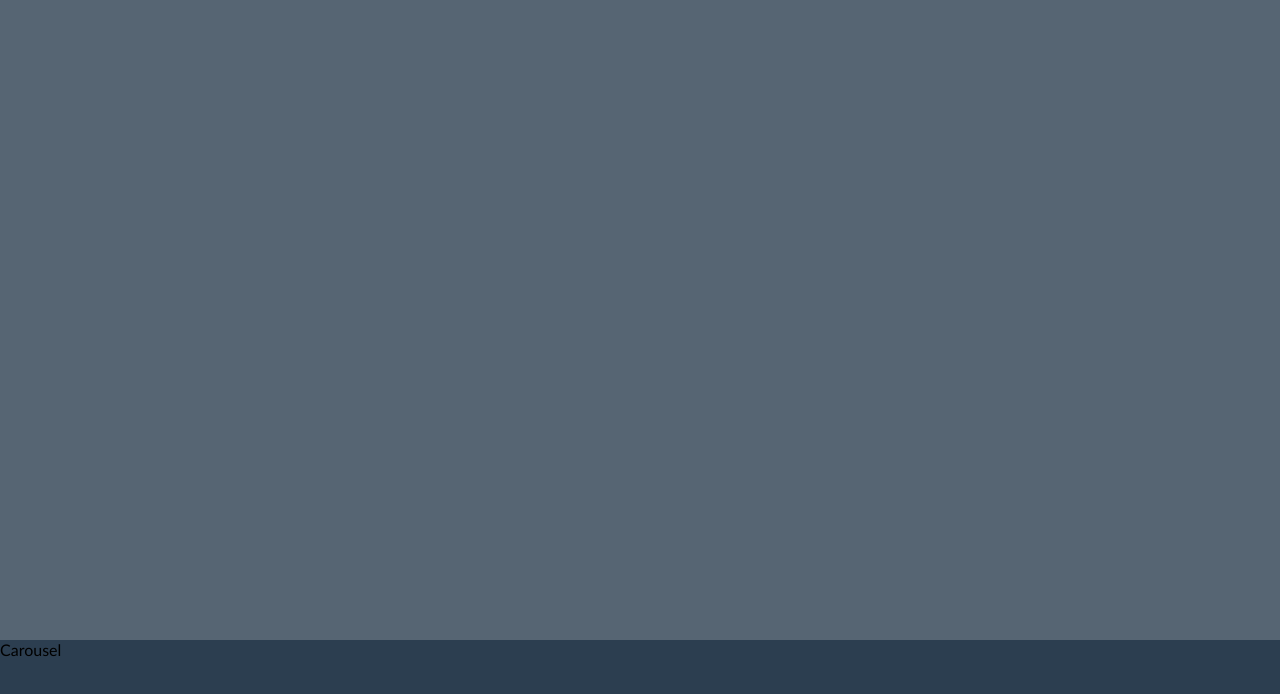
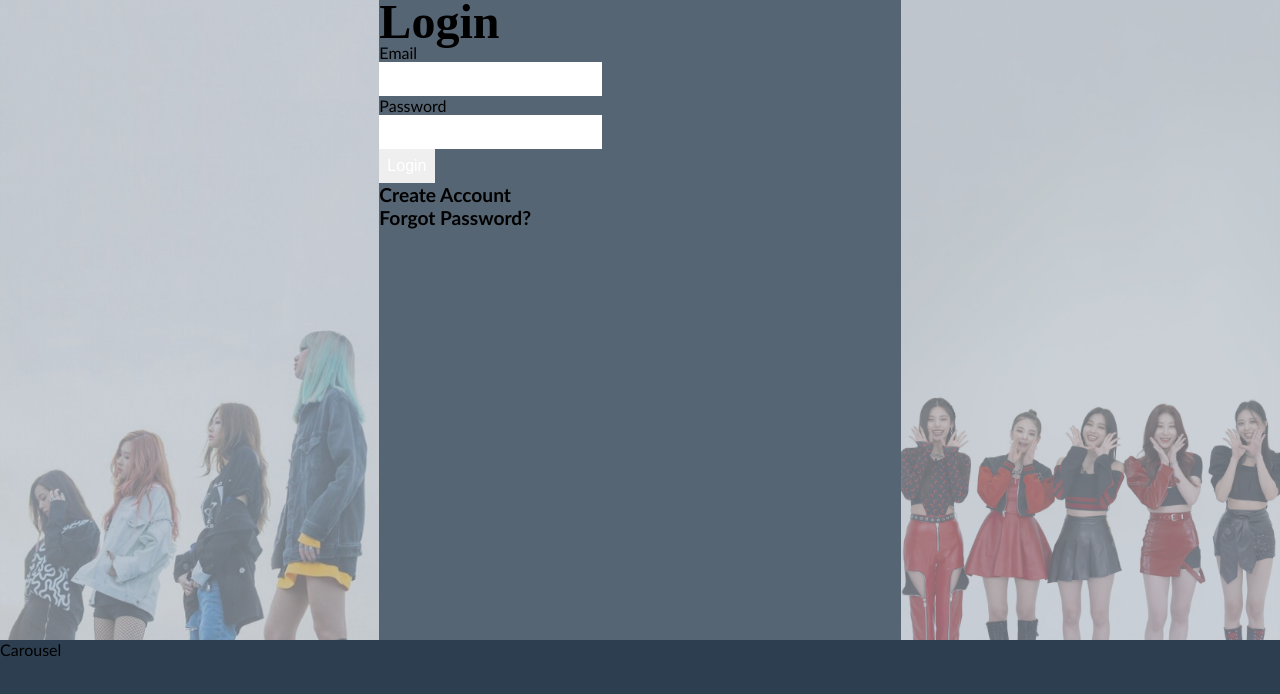
Before and after one commit to Cclayelijah/k-pop.io, a React (Create React App) app in the folder client/: page /login in a window 1280 px wide. Shown: the top 694 px of the page. Built offline with nearby package versions, Linux system fonts and the light colour scheme; a web font is replaced by a local one.

Commit message:
global typography

```diff
--- a/client/src/index.css
+++ b/client/src/index.css
@@ -13,6 +13,7 @@ h5,
 .text {
   font-family: "Keania One", cursive;
   color: #bb8fce;
+  color: inherit;
   margin: 0;
 }
 
--- a/client/src/pages/Compete.tsx
+++ b/client/src/pages/Compete.tsx
@@ -89,6 +89,7 @@ const Main = styled.div`
   flex: 1;
   flex-direction: column;
   gap: 16px;
+  color: #bb8fce;
 `;
 
 const HR2 = styled.div`
--- a/client/src/pages/Idols.tsx
+++ b/client/src/pages/Idols.tsx
@@ -101,6 +101,7 @@ const Top = styled.div`
   display: flex;
   justify-content: space-between;
   margin-bottom: 8px;
+  color: #bb8fce;
   .left {
     width: 400px;
     margin-right: 32px;
--- a/client/src/pages/Login.tsx
+++ b/client/src/pages/Login.tsx
@@ -1,15 +1,66 @@
-import React from "react";
+import React, { useState } from "react";
 import styled from "styled-components";
 
 interface Props {}
 
 const Login: React.FC<Props> = () => {
+  const [email, setEmail] = useState("");
+  const [password, setPassword] = useState("");
+
+  function handleEmail(e: React.FormEvent<HTMLInputElement>) {
+    e.preventDefault();
+    setEmail(e.currentTarget.value);
+  }
+
+  function handlePassword(e: React.FormEvent<HTMLInputElement>) {
+    e.preventDefault();
+    setPassword(e.currentTarget.value);
+  }
+
+  function handleLogin(e: React.FormEvent<HTMLFormElement>) {
+    e.preventDefault();
+  }
+
   return (
     <Container>
       <div className="top">
-        <div className="pane"></div>
-        <div className="main"></div>
-        <div className="pane"></div>
+        <div className="pane">
+          <img
+            src="/images/login1.png"
+            alt="BLACKPINK"
+            width="100%"
+            height="100%"
+          />
+        </div>
+        <div className="main">
+          <div className="wrapper">
+            <h1>Login</h1>
+            <form onSubmit={handleLogin}>
+              <label htmlFor="email">Email</label>
+              <input
+                onChange={handleEmail}
+                value={email}
+                type="text"
+                name="email"
+              />
+              <label htmlFor="password">Password</label>
+              <input
+                onChange={handlePassword}
+                value={password}
+                type="text"
+                name="email"
+              />
+              <input type="submit" value="Login" />
+            </form>
+            <div className="row">
+              <p>Create Account</p>
+              <p>Forgot Password?</p>
+            </div>
+          </div>
+        </div>
+        <div className="pane">
+          <img src="/images/login2.png" alt="ITZY" width="100%" height="100%" />
+        </div>
       </div>
       <div className="bottom">Carousel</div>
     </Container>
@@ -25,6 +76,7 @@ const Container = styled.div`
   .top {
     display: flex;
     flex: 1;
+    max-height: 80vh;
     img {
       display: flex;
     }
--- a/client/src/pages/Main.tsx
+++ b/client/src/pages/Main.tsx
@@ -31,7 +31,6 @@ const Main: React.FC<Props> = () => {
       {error && "Error!"}
       {loading && "Loading..."}
       {message && message}
-      <p>Hello World</p>
     </>
   );
 };
```
